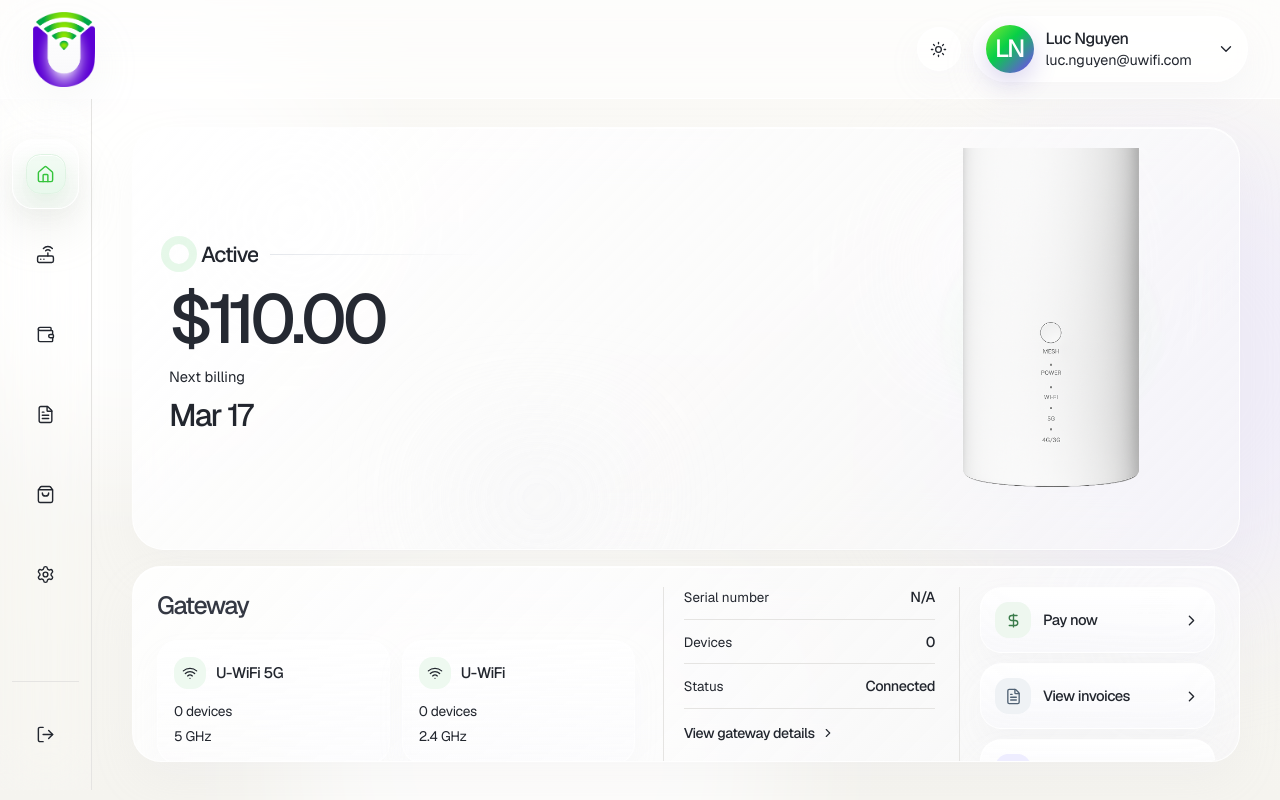
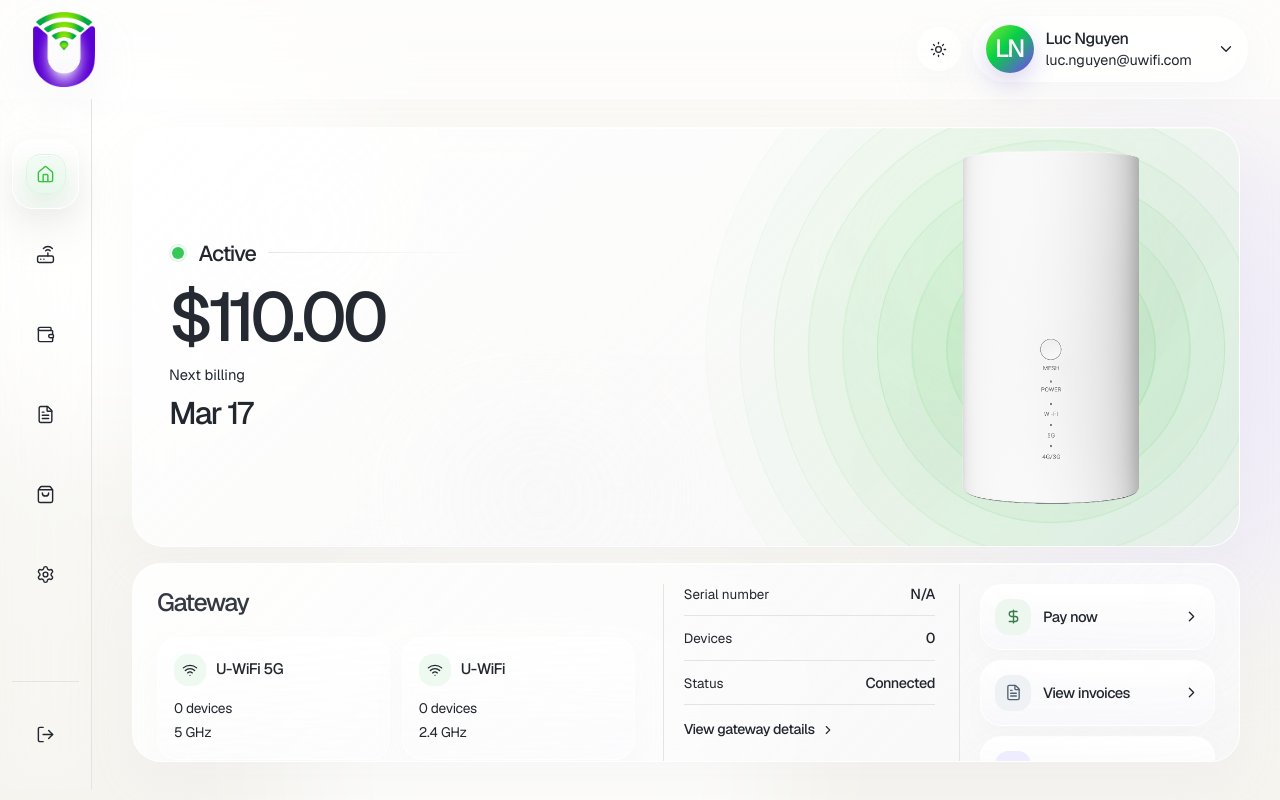
Before and after one commit to hectorslop1/uwifiwebapp, a Next.js app: page /overview in a window 1280 px wide. Built offline with nearby package versions, Linux system fonts and the light colour scheme.

Commit message:
feat: add ripple animation and status beacon component

```diff
--- a/app/globals.css
+++ b/app/globals.css
@@ -51,6 +51,18 @@
   --color-foreground: var(--foreground);
   --font-sans: var(--font-geist-sans);
   --font-mono: var(--font-geist-mono);
+  --animate-ripple: ripple var(--duration, 4.8s) ease-in-out
+    calc(var(--i, 0) * 0.12s) infinite;
+}
+
+@keyframes ripple {
+  0%,
+  100% {
+    transform: translate(-50%, -50%) scale(1);
+  }
+  50% {
+    transform: translate(-50%, -50%) scale(0.9);
+  }
 }
 
 @layer base {
--- a/src/app/(app)/overview/RouterStage.tsx
+++ b/src/app/(app)/overview/RouterStage.tsx
@@ -8,7 +8,7 @@
 
 export function RouterStage() {
   return (
-    <div className="relative flex min-h-[15rem] w-full items-end justify-center overflow-hidden lg:min-h-[22rem] lg:justify-end">
+    <div className="relative flex min-h-[15rem] w-full items-end justify-center overflow-visible lg:min-h-[22rem] lg:justify-end">
       <div className="pointer-events-none absolute inset-0">
         <div className="absolute right-[18%] top-[10%] h-24 w-24 rounded-full bg-white/90 blur-3xl sm:h-32 sm:w-32 lg:h-40 lg:w-40" />
       </div>
@@ -17,9 +17,9 @@
         initial={{ opacity: 0, y: 40, scale: 0.95 }}
         animate={{ opacity: 1, y: 0, scale: 1 }}
         transition={{ duration: 0.8, ease: PREMIUM_EASE }}
-        className="relative z-10 mr-0 mb-[0.65rem] sm:mb-[0.74rem] lg:mr-6 lg:mb-[0.82rem]"
+        className="relative z-10 mr-0 mb-[0.35rem] translate-y-[0.45rem] sm:mb-[0.52rem] sm:translate-y-[0.62rem] lg:mr-6 lg:mb-[0.6rem] lg:translate-y-[1.05rem]"
       >
-        <div className="relative flex h-[16rem] w-[11.5rem] items-end justify-center sm:h-[18rem] sm:w-[13.5rem] lg:h-[21rem] lg:w-[15.5rem] xl:h-[23rem] xl:w-[17rem]">
+        <div className="relative flex h-[16rem] w-[11.5rem] items-end justify-center overflow-visible sm:h-[18rem] sm:w-[13.5rem] lg:h-[21rem] lg:w-[15.5rem] xl:h-[23rem] xl:w-[17rem]">
           <RippleSignal connected />
 
           <Image
--- a/src/app/(app)/overview/page.tsx
+++ b/src/app/(app)/overview/page.tsx
@@ -9,6 +9,7 @@
 
 import { InteractiveHoverButtonLink } from "@/src/components/magic/interactive-hover-button";
 import { NumberTicker } from "@/src/components/magic/number-ticker";
+import { StatusBeacon } from "@/src/components/magic/status-beacon";
 import { TextReveal } from "@/src/components/magic/text-reveal";
 
 import RouterStage from "./RouterStage";
@@ -136,7 +137,7 @@
         <div className="relative grid items-center gap-5 lg:grid-cols-[minmax(15rem,20rem)_minmax(0,1fr)] lg:gap-8">
           <div className="flex min-w-0 flex-col justify-center lg:pl-2">
             <div className="inline-flex max-w-full items-center gap-2.5 lg:gap-3">
-              <span className="h-4 w-4 rounded-full bg-success shadow-[0_0_0_8px_rgba(52,199,76,0.12)] lg:h-5 lg:w-5" />
+              <StatusBeacon active />
               <span className="text-[1.35rem] font-medium tracking-[-0.05em] text-ink-soft">
                 <TextReveal text="Active" />
               </span>
--- a/src/app/(app)/wallet/wallet-shell.tsx
+++ b/src/app/(app)/wallet/wallet-shell.tsx
@@ -110,8 +110,11 @@
                   <div key={entry.label} className="space-y-3">
                     <AnimatedTooltip
                       content={
-                        <div className="whitespace-nowrap text-body-sm text-ink">
-                          <NumberTicker value={entry.points} /> points
+                        <div className="flex flex-col items-center">
+                          <div className="text-base font-bold text-white">
+                            <NumberTicker value={entry.points} />
+                          </div>
+                          <div className="text-xs text-white/80">points</div>
                         </div>
                       }
                     >
--- a/src/components/magic/ripple-signal.tsx
+++ b/src/components/magic/ripple-signal.tsx
@@ -1,47 +1,66 @@
 "use client";
 
-import { motion } from "framer-motion";
+import React, { type ComponentPropsWithoutRef, type CSSProperties } from "react";
 
-type RippleSignalProps = {
+import { cn } from "@/lib/utils";
+
+type RippleSignalProps = ComponentPropsWithoutRef<"div"> & {
   connected?: boolean;
+  mainCircleSize?: number;
+  mainCircleOpacity?: number;
+  numCircles?: number;
 };
 
-const ripples = [
-  { size: "14rem", duration: 3.8, delay: 0 },
-  { size: "18rem", duration: 4.4, delay: 0.4 },
-  { size: "22rem", duration: 5, delay: 0.8 },
-];
-
-export function RippleSignal({
+export const RippleSignal = React.memo(function RippleSignal({
   connected = true,
+  mainCircleSize = 210,
+  mainCircleOpacity = 0.22,
+  numCircles = 8,
+  className,
+  ...props
 }: Readonly<RippleSignalProps>) {
-  const color = connected
-    ? "radial-gradient(circle, rgba(52,196,59,0.22) 0%, rgba(52,196,59,0.12) 30%, rgba(52,196,59,0.04) 52%, rgba(52,196,59,0) 76%)"
-    : "radial-gradient(circle, rgba(232,76,61,0.22) 0%, rgba(232,76,61,0.12) 30%, rgba(232,76,61,0.04) 52%, rgba(232,76,61,0) 76%)";
+  const tone = connected ? "52,196,59" : "232,76,61";
 
   return (
-    <div className="pointer-events-none absolute inset-0 z-[1] overflow-hidden">
-      {ripples.map((ripple) => (
-        <motion.div
-          key={ripple.size}
-          className="absolute left-1/2 top-1/2 rounded-full blur-[8px]"
-          style={{
-            width: ripple.size,
-            height: ripple.size,
-            marginLeft: `calc(${ripple.size} / -2)`,
-            marginTop: `calc(${ripple.size} / -2)`,
-            backgroundImage: color,
-          }}
-          initial={{ scale: 0.88, opacity: 0 }}
-          animate={{ scale: 1.1, opacity: [0, 0.34, 0] }}
-          transition={{
-            duration: ripple.duration,
-            delay: ripple.delay,
-            repeat: Number.POSITIVE_INFINITY,
-            ease: "easeOut",
-          }}
-        />
-      ))}
+    <div
+      className={cn(
+        "pointer-events-none absolute inset-0 select-none overflow-visible",
+        className,
+      )}
+      {...props}
+    >
+      {Array.from({ length: numCircles }, (_, index) => {
+        const size = mainCircleSize + index * 70;
+        const opacity = Math.max(mainCircleOpacity - index * 0.024, 0.05);
+        const animationDelay = `${index * 0.06}s`;
+
+        return (
+          <div
+            key={index}
+            className="animate-ripple absolute rounded-full border"
+            style={
+              {
+                "--i": index,
+                "--duration": connected ? "5.8s" : "6.4s",
+                width: `${size}px`,
+                height: `${size}px`,
+                opacity,
+                animationDelay,
+                borderStyle: "solid",
+                borderWidth: "1px",
+                borderColor: `rgba(${tone}, 1)`,
+                backgroundColor: `rgba(${tone}, 0.25)`,
+                boxShadow: `0 0 24px rgba(${tone}, 0.03)`,
+                top: "50%",
+                left: "50%",
+                transform: "translate(-50%, -50%) scale(1)",
+              } as CSSProperties
+            }
+          />
+        );
+      })}
     </div>
   );
-}
+});
+
+RippleSignal.displayName = "RippleSignal";
--- /dev/null
+++ b/src/components/magic/status-beacon.tsx
@@ -0,0 +1,53 @@
+"use client";
+
+import { motion } from "framer-motion";
+
+import { PREMIUM_EASE } from "./motion-tokens";
+
+type StatusBeaconProps = {
+  active?: boolean;
+  className?: string;
+};
+
+export function StatusBeacon({
+  active = true,
+  className,
+}: Readonly<StatusBeaconProps>) {
+  const tones = active
+    ? {
+        core: "bg-[#37c85a]",
+        glow: "rgba(55,200,90,0.28)",
+        ring: "rgba(55,200,90,0.18)",
+      }
+    : {
+        core: "bg-[#e65b4a]",
+        glow: "rgba(230,91,74,0.26)",
+        ring: "rgba(230,91,74,0.16)",
+      };
+
+  return (
+    <span className={`relative inline-flex h-4 w-4 items-center justify-center lg:h-[1.1rem] lg:w-[1.1rem] ${className ?? ""}`.trim()}>
+      <motion.span
+        className="absolute inset-0 rounded-full"
+        style={{ backgroundColor: tones.glow }}
+        animate={{ scale: [1, 1.9, 1], opacity: [0.2, 0.5, 0.2] }}
+        transition={{
+          duration: 2.8,
+          repeat: Number.POSITIVE_INFINITY,
+          ease: PREMIUM_EASE,
+        }}
+      />
+      <motion.span
+        className="absolute inset-[1px] rounded-full"
+        style={{ boxShadow: `0 0 0 1px ${tones.ring}` }}
+        animate={{ scale: [1, 1.18, 1], opacity: [0.85, 1, 0.85] }}
+        transition={{
+          duration: 2.8,
+          repeat: Number.POSITIVE_INFINITY,
+          ease: PREMIUM_EASE,
+        }}
+      />
+      <span className={`relative z-10 h-2.5 w-2.5 rounded-full ${tones.core} shadow-[0_0_0_1px_rgba(255,255,255,0.82)] lg:h-3 lg:w-3`} />
+    </span>
+  );
+}
--- a/src/components/ui/animated-tooltip.tsx
+++ b/src/components/ui/animated-tooltip.tsx
@@ -1,6 +1,7 @@
 "use client";
 
 import { AnimatePresence, motion, useMotionValue, useSpring, useTransform } from "motion/react";
+import { useEffect } from "react";
 import type { MouseEvent, ReactNode } from "react";
 import { useRef, useState } from "react";
 
@@ -27,15 +28,24 @@
   const rotate = useSpring(useTransform(x, [-100, 100], [-5, 5]), springConfig);
   const translateX = useSpring(useTransform(x, [-100, 100], [-14, 14]), springConfig);
 
+  useEffect(() => {
+    return () => {
+      if (animationFrameRef.current) {
+        cancelAnimationFrame(animationFrameRef.current);
+      }
+    };
+  }, []);
+
   const handleMouseMove = (event: MouseEvent<HTMLDivElement>) => {
     if (animationFrameRef.current) {
       cancelAnimationFrame(animationFrameRef.current);
     }
 
+    const rect = event.currentTarget.getBoundingClientRect();
+    const pointerOffset = event.clientX - rect.left - rect.width / 2;
+
     animationFrameRef.current = requestAnimationFrame(() => {
-      const rect = event.currentTarget.getBoundingClientRect();
-      const halfWidth = rect.width / 2;
-      x.set(event.clientX - rect.left - halfWidth);
+      x.set(pointerOffset);
     });
   };
 
@@ -67,7 +77,7 @@
               whiteSpace: "nowrap",
             }}
             className={cn(
-              "pointer-events-none absolute bottom-full left-1/2 z-50 mb-3 flex -translate-x-1/2 flex-col items-center justify-center rounded-[1rem] border border-white/12 bg-[#101216]/96 px-4 py-2 text-xs text-white shadow-[0_18px_40px_rgba(7,10,18,0.22)] backdrop-blur-xl",
+              "pointer-events-none absolute -top-13 left-1/2 z-50 flex -translate-x-1/2 flex-col items-center justify-center rounded-md bg-black px-4 py-2 text-xs text-white shadow-xl",
               contentClassName,
             )}
           >
```
Also changed, not shown: src/app/globals.css (+12 -0 lines).
